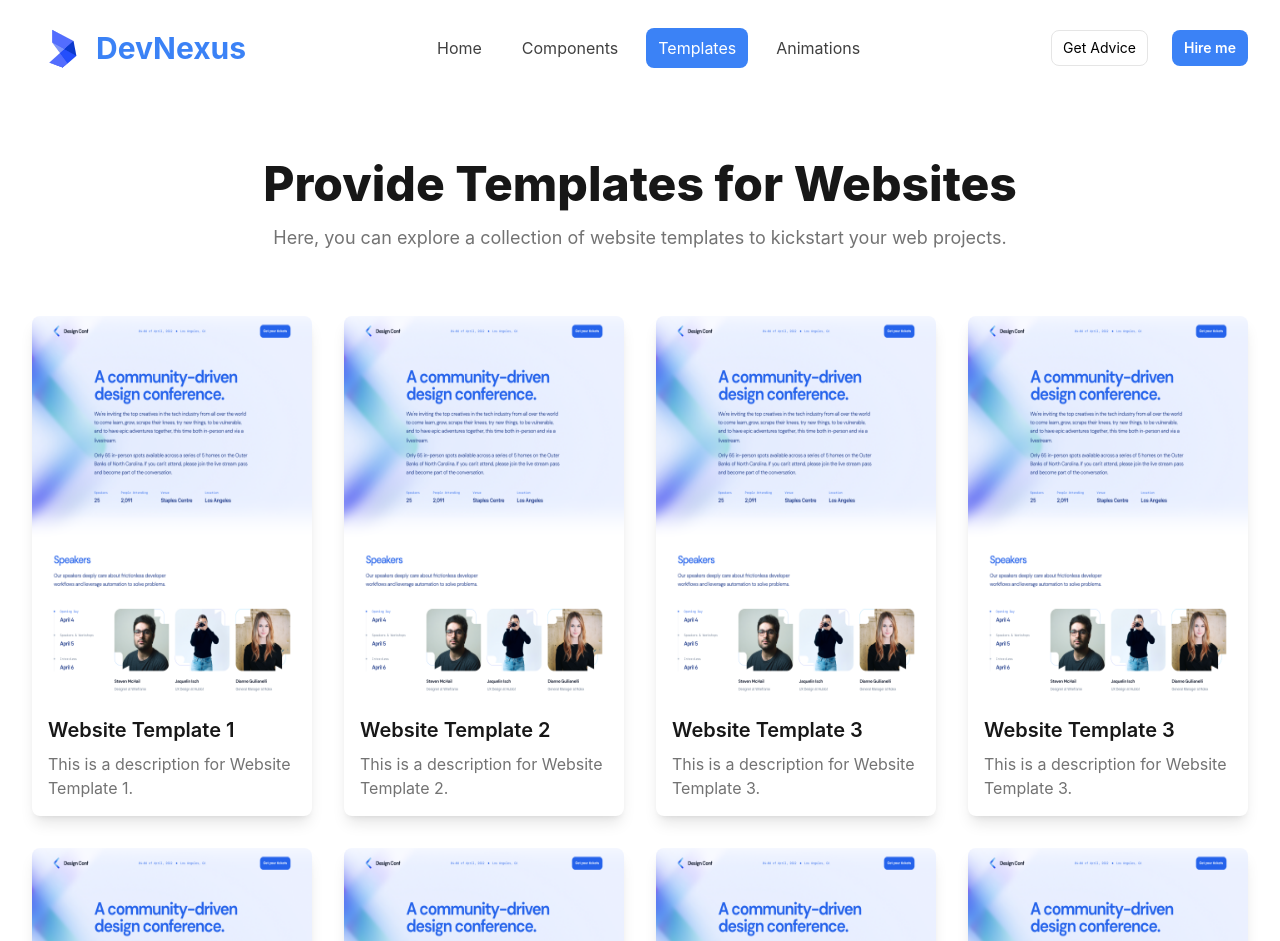
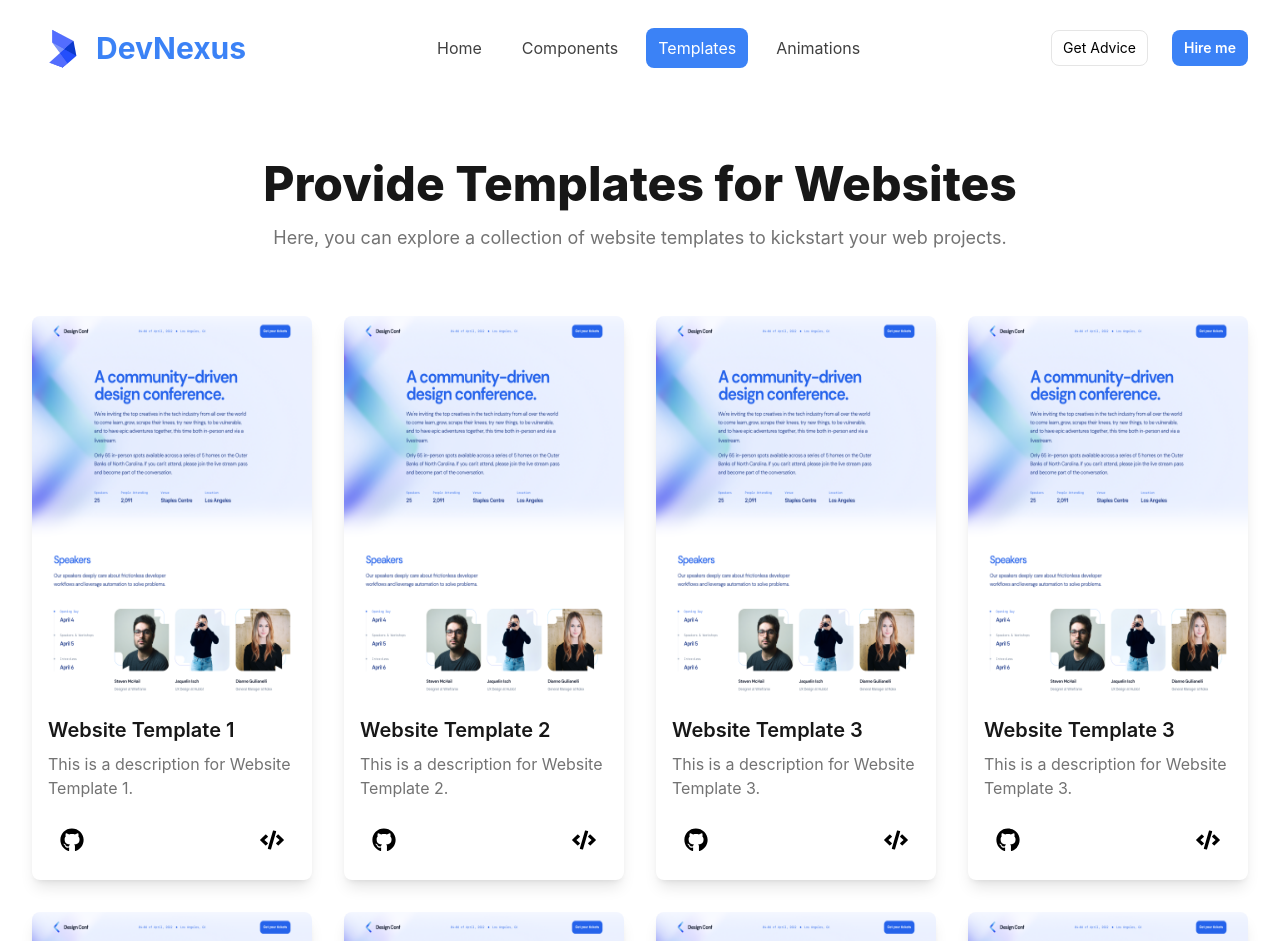
Before and after one commit to Akshay200228/DevFusionKit, a Next.js app: page /templates in a window 1280 px wide. Shown: the top 941 px of the page. Built offline with nearby package versions, Linux system fonts and the light colour scheme.

Commit message:
Add github and deploy links

```diff
--- a/src/app/templates/page.jsx
+++ b/src/app/templates/page.jsx
@@ -1,58 +1,76 @@
 import Image from 'next/image'; // Import next/image
 import templateImage from '@/images/template.png'; // Import your image
+import { FaCode, FaGithub } from 'react-icons/fa';
+import Link from 'next/link';
 
 export const metadata = {
   title: 'Template'
 }
 
-const cards = [
+const templatesData = [
   {
     id: 1,
     imageUrl: templateImage, // Use the imported image
     title: 'Website Template 1',
     description: 'This is a description for Website Template 1.',
+    githubLink: 'https://github.com/Akshay200228/landing_page',
+    deployLink: 'https://landing-page-zeta-flax.vercel.app/',
   },
   {
     id: 2,
     imageUrl: templateImage, // Use the imported image
     title: 'Website Template 2',
     description: 'This is a description for Website Template 2.',
+    githubLink: 'https://github.com/Akshay200228/landing_page',
+    deployLink: 'https://landing-page-zeta-flax.vercel.app/',
   },
   {
     id: 3,
     imageUrl: templateImage, // Use the imported image
     title: 'Website Template 3',
     description: 'This is a description for Website Template 3.',
+    githubLink: 'https://github.com/Akshay200228/landing_page',
+    deployLink: 'https://landing-page-zeta-flax.vercel.app/',
   },
   {
     id: 4,
     imageUrl: templateImage, // Use the imported image
     title: 'Website Template 3',
     description: 'This is a description for Website Template 3.',
+    githubLink: 'https://github.com/Akshay200228/landing_page',
+    deployLink: 'https://landing-page-zeta-flax.vercel.app/',
   },
   {
     id: 5,
     imageUrl: templateImage, // Use the imported image
     title: 'Website Template 1',
     description: 'This is a description for Website Template 1.',
+    githubLink: 'https://github.com/Akshay200228/landing_page',
+    deployLink: 'https://landing-page-zeta-flax.vercel.app/',
   },
   {
     id: 6,
     imageUrl: templateImage, // Use the imported image
     title: 'Website Template 2',
     description: 'This is a description for Website Template 2.',
+    githubLink: 'https://github.com/Akshay200228/landing_page',
+    deployLink: 'https://landing-page-zeta-flax.vercel.app/',
   },
   {
     id: 7,
     imageUrl: templateImage, // Use the imported image
     title: 'Website Template 3',
     description: 'This is a description for Website Template 3.',
+    githubLink: 'https://github.com/Akshay200228/landing_page',
+    deployLink: 'https://landing-page-zeta-flax.vercel.app/',
   },
   {
     id: 8,
     imageUrl: templateImage, // Use the imported image
     title: 'Website Template 3',
     description: 'This is a description for Website Template 3.',
+    githubLink: 'https://github.com/Akshay200228/landing_page',
+    deployLink: 'https://landing-page-zeta-flax.vercel.app/',
   },
   // Add more cards as needed
 ];
@@ -73,20 +91,40 @@ export default function Component() {
 
       <div className="px-4 mx-auto max-w-fit sm:px-6 lg:px-8">
         <div className="grid grid-cols-1 gap-8 lg:grid-cols-4">
-          {cards.map((card) => (
-            <div key={card.id} className="bg-white rounded-lg shadow-lg">
+          {templatesData.map((template) => (
+            <div key={template.id} className="bg-white rounded-lg shadow-lg">
               <div className="relative h-96">
                 <Image
-                  src={card.imageUrl}
-                  alt={`Card Image ${card.id}`}
+                  src={template.imageUrl}
+                  alt={`Card Image ${template.id}`}
                   layout="fill"
                   objectFit="fill"
                   className="rounded-t-lg"
                 />
               </div>
               <div className="p-4">
-                <h2 className="text-xl font-semibold text-gray-900">{card.title}</h2>
-                <p className="mt-2 text-gray-500">{card.description}</p>
+                <h2 className="text-xl font-semibold text-gray-900">{template.title}</h2>
+                <p className="mt-2 text-gray-500">{template.description}</p>
+
+                {/* Links */}
+                <div className="flex justify-between mt-4">
+                  <Link
+                    href={template.githubLink}
+                    target='_blank'
+                    className="flex items-center p-3 text-2xl rounded-full lg:hover:bg-blue-100"
+                  >
+                    <FaGithub />
+                  </Link>
+
+                  <Link
+                    href={template.deployLink}
+                    target='_blank'
+                    className="flex items-center p-3 text-2xl rounded-full lg:hover:bg-blue-100"
+                  >
+                    <FaCode />
+                  </Link>
+                </div>
+
               </div>
             </div>
           ))}
```
